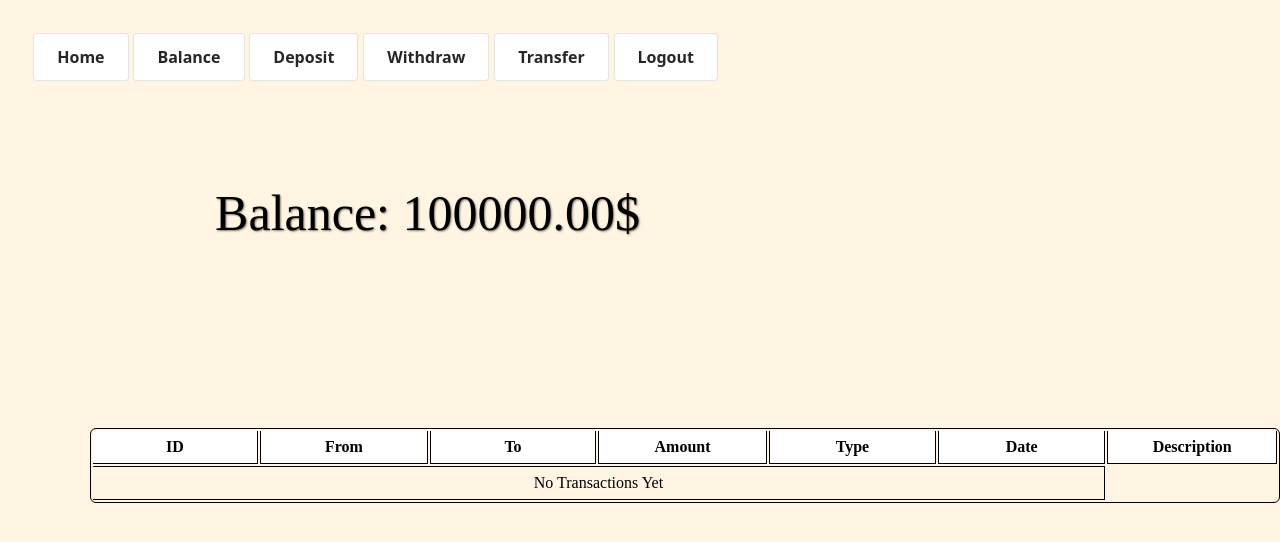
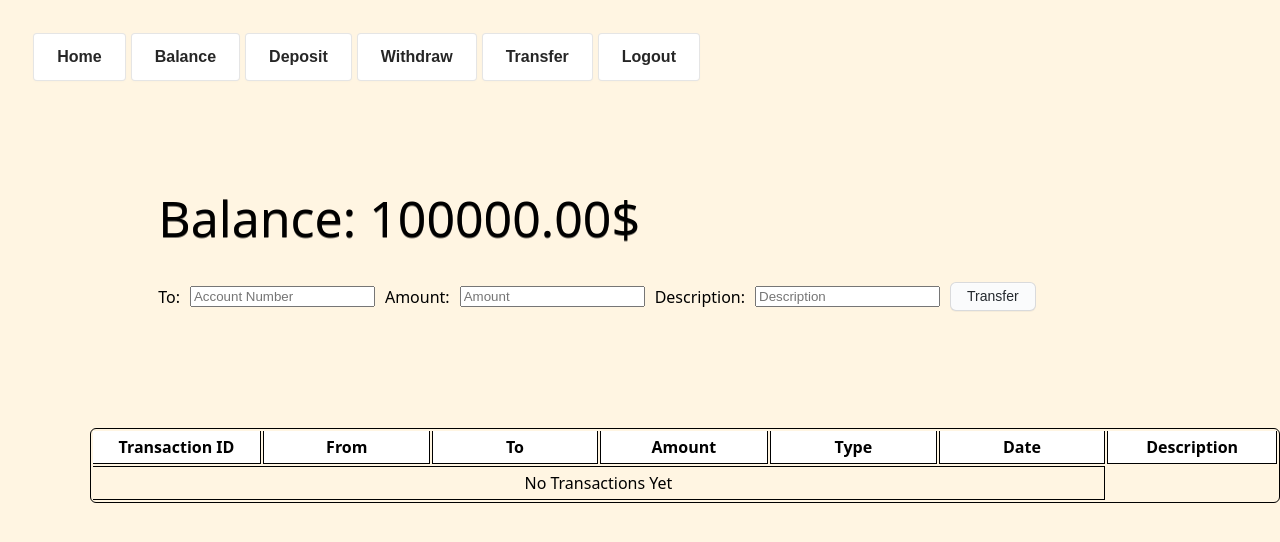
Before and after one commit to SunLaria/Bank-app, a Django app: page /transfer/ in a window 1280 px wide. Shown: the top 542 px of the page. Run offline with Django 4.2, Linux system fonts and the light colour scheme; a user stored in the database is signed in; data comes from the database, SQL or seed files in the repository; both versions use the stored data as it was after the commit; data that the repository does not hold is empty.

Commit message:
created a django ninja template-tag filter, for use with query-sets. added home route monthly account statistics - income/expense. more site style. added account action form for every nav-bar route which functions with API requests using Axios in JS. Implemented API responses into the template using url parameters. created a pre-configured database with admin account. clean code + cleaning comments.

```diff
--- a/bank_api/models.py
+++ b/bank_api/models.py
@@ -27,8 +27,6 @@ class Transaction(models.Model):
     from_account_number = models.IntegerField(blank=True, null=True)
     to_account_number = models.IntegerField(blank=True, null=True)
     amount = models.DecimalField(default=0, max_digits=20, decimal_places=2)
-    # current_balance = models.DecimalField(
-    #     max_digits=20, decimal_places=2, blank=True)
     date = models.DateField(auto_now_add=True)
     t_type = models.CharField(max_length=8, choices=[(
         "deposit", "Deposit"), ("withdraw", "Withdraw"), ("sent", "Sent"), ("received", "Received")], default="Null")
--- a/bank_ui/templatetags/filters.py
+++ b/bank_ui/templatetags/filters.py
@@ -1,11 +1,27 @@
 from django import template
+import datetime
 from django.db.models import Q
 
 register = template.Library()
 
 
-@register.filter(name="transactions_filter")
-def transactions_filter(queryset, filter_word):
+@register.filter(name="transactions_type_filter")
+def transactions_type_filter(queryset, filter_word):
     if filter_word == "transfer":
         return queryset.filter(Q(t_type="sent") | Q(t_type="received"))
     return queryset.filter(t_type=filter_word)
+
+
+@register.filter(name="filter_income_expense")
+def filter_income_expense(queryset, filter_word):
+    current_month = datetime.datetime.now().date().replace(day=1)
+    if filter_word == "income":
+        return sum([i.amount for i in queryset.filter(
+            Q(t_type="deposit") | Q(t_type="received"),
+            date__gte=current_month
+        )])
+    if filter_word == "expense":
+        return sum([i.amount for i in queryset.filter(
+            Q(t_type="withdraw") | Q(t_type="sent"),
+            date__gte=current_month
+        )])
--- a/bank_ui/urls.py
+++ b/bank_ui/urls.py
@@ -5,7 +5,7 @@ urlpatterns = [
     path('login/', views.login_view, name='login'),
     path('logout/', views.logout_view, name='logout'),
     path('register/', views.register_view, name='register'),
-    path('home/', views.home, name='home'),
+    path('', views.home, name='home'),
     path('balance/', views.balance, name='balance'),
     path('withdraw/', views.withdraw, name='withdraw'),
     path('deposit/', views.deposit, name='deposit'),
--- a/bank_ui/views.py
+++ b/bank_ui/views.py
@@ -5,11 +5,8 @@ from django.contrib.auth.decorators import login_required
 from django.contrib.auth.forms import UserCreationForm
 from django.contrib import messages
 from .forms import LoginForm
-from bank_api.models import Bank_Account, Transaction
+from bank_api.models import Bank_Account
 from .functions import random_bank_number
-
-
-# Create your views here.
 
 
 def login_view(request):
@@ -66,7 +63,7 @@ def home(request):
             return redirect('login')
 
 
-@ login_required(login_url="/login/")
+@login_required(login_url="/login/")
 def balance(request):
     if request.method == 'GET':
         if request.user.is_authenticated:
@@ -75,28 +72,28 @@ def balance(request):
             return redirect('login')
 
 
-@ login_required(login_url="/login/")
+@login_required(login_url="/login/")
 def deposit(request):
     if request.method == 'GET':
         if request.user.is_authenticated:
-            return render(request, 'deposit.html')
+            return render(request, 'deposit.html', {"msg": request.GET.get('msg', "")})
         else:
             return redirect('login')
 
 
-@ login_required(login_url="/login/")
+@login_required(login_url="/login/")
 def withdraw(request):
     if request.method == 'GET':
         if request.user.is_authenticated:
-            return render(request, 'withdraw.html')
+            return render(request, 'withdraw.html', {"msg": request.GET.get('msg', "")})
         else:
             return redirect('login')
 
 
-@ login_required(login_url="/login/")
+@login_required(login_url="/login/")
 def transfer(request):
     if request.method == 'GET':
         if request.user.is_authenticated:
-            return render(request, 'transfer.html')
+            return render(request, 'transfer.html', {"msg": request.GET.get('msg', "")})
         else:
             return redirect('login')
--- a/static/css/base.css
+++ b/static/css/base.css
@@ -1,5 +1,6 @@
 body{
     background-color: #fff5e2;
+    font-family: system-ui,-apple-system,system-ui,"Helvetica Neue",Helvetica,Arial,sans-serif;
 }
 
 
@@ -16,26 +17,24 @@ body{
     position: absolute;
     right: 50vw;
     top:23vh;
-    /* padding: 30px; */
-    /* display: flex; */
 }
 #account-info{
     display: flex;
     gap: 40px;
     font-size:x-large;
-    text-shadow: 1px 1px 2px rgba(0,0,0,0.5);
+    text-shadow: 0px 1px 0px rgba(0,0,0,0.5);
 }
 
 #home-user-balance{
     font-size:50px;
     position: relative;
     top: 10vh;
-    text-shadow: 1px 1px 2px rgba(0,0,0,0.5);
+    text-shadow: 0px 1px 0px rgba(0,0,0,0.5);
 }
 
 #user-balance{
     font-size:50px;
-    text-shadow: 1px 1px 2px rgba(0,0,0,0.5);
+    text-shadow: 0px 1px 0px rgba(0,0,0,0.5);
 }
 
 .table-div{
@@ -94,7 +93,6 @@ td:first-child, th:first-child {
   color: rgba(0, 0, 0, 0.85);
   cursor: pointer;
   display: inline-flex;
-  font-family: system-ui,-apple-system,system-ui,"Helvetica Neue",Helvetica,Arial,sans-serif;
   font-size: 16px;
   font-weight: 600;
   justify-content: center;
@@ -130,3 +128,86 @@ td:first-child, th:first-child {
   color: rgba(0, 0, 0, 0.65);
   transform: translateY(0);
 }
+
+
+#month-statistics-tab{
+    text-shadow: 0px 1px 0px rgba(0,0,0,0.5);
+    position: relative;
+    top:30vh;
+}
+
+
+#month-statistics-tab-header{
+    font-size:25px;
+}
+
+#month-statistics-tab-income, #month-statistics-tab-expense{
+    font-size:17px;
+}
+
+
+#action-form{
+    position: absolute;
+    display: flex;
+    flex-direction: row;
+    gap: 10px;
+    margin-top: 30px;
+    align-items: center;
+}
+
+#action-message{
+    flex-shrink: 0;
+}
+
+
+.helptext{
+    display: block;
+    margin-bottom: 10px;
+}
+
+
+.button {
+  appearance: none;
+  background-color: #FAFBFC;
+  border: 1px solid rgba(27, 31, 35, 0.15);
+  border-radius: 6px;
+  box-shadow: rgba(27, 31, 35, 0.04) 0 1px 0, rgba(255, 255, 255, 0.25) 0 1px 0 inset;
+  box-sizing: border-box;
+  color: #24292E;
+  cursor: pointer;
+  display: inline-block;
+  font-size: 14px;
+  font-weight: 500;
+  line-height: 15px;
+  list-style: none;
+  padding: 6px 16px;
+  position: relative;
+  transition: background-color 0.2s cubic-bezier(0.3, 0, 0.5, 1);
+  user-select: none;
+  vertical-align: middle;
+  white-space: nowrap;
+  word-wrap: break-word;
+}
+
+.button:hover {
+  background-color: #F3F4F6;
+  text-decoration: none;
+  transition-duration: 0.1s;
+}
+
+.button:disabled {
+  background-color: #FAFBFC;
+  border-color: rgba(27, 31, 35, 0.15);
+  color: #959DA5;
+  cursor: default;
+}
+
+.button:active {
+  background-color: #EDEFF2;
+  box-shadow: rgba(225, 228, 232, 0.2) 0 1px 0 inset;
+  transition: none 0s;
+}
+
+.button:focus {
+  outline: 1px transparent;
+}
--- /dev/null
+++ b/static/js/functions.js
@@ -0,0 +1,18 @@
+
+function getCSRFToken() {
+    const cookieString = document.cookie;
+    const cookies = cookieString.split(';');
+    let csrfToken = null;
+
+    cookies.forEach(cookie => {
+        const cookieParts = cookie.trim().split('=');
+        const cookieName = cookieParts[0];
+        const cookieValue = cookieParts[1];
+
+        if (cookieName === 'csrftoken') {
+            csrfToken = cookieValue;
+        }
+    });
+
+    return csrfToken;
+}
--- a/templates/balance.html
+++ b/templates/balance.html
@@ -10,7 +10,7 @@
 <table class="transactions-history-table">
     <thead>
         <tr>
-            <th>ID</th>
+            <th>Transaction ID</th>
             <th>Amount</th>
             <th>Type</th>
             <th>Date</th>
@@ -30,9 +30,9 @@
                         {% endif %}
                         {{ transaction.amount }}
                     </td>
-                    <td>{{ transaction.t_type }}</td>
+                    <td>{{ transaction.t_type|title }}</td>
                     <td>{{ transaction.date }}</td>
-                    <td>{{ transaction.description }}</td>
+                    <td>{{ transaction.description|title }}</td>
                 </tr>
             {% endfor %}
         {% else %}
--- a/templates/base.html
+++ b/templates/base.html
@@ -7,7 +7,7 @@
     <title>{% block Title %}{% endblock %}</title>
     <link rel="stylesheet" href="{% static 'css/base.css' %}">
     <script src="https://cdn.jsdelivr.net/npm/axios/dist/axios.min.js"></script>
-    <script src="{% static 'js/account_actions.js' %}"></script>
+    <script src="{% static 'js/functions.js' %}"></script>
 </head>
 <body>
     <div id="root">
@@ -30,5 +30,6 @@
         {% block Content %}{% endblock %}
         </div>
     </div>
+    {% block JavaScript %}{% endblock %}
 </body>
 </html>
--- a/templates/register.html
+++ b/templates/register.html
@@ -8,7 +8,7 @@
 <form action="{% url 'register' %}" method="POST">
  {% csrf_token %}
  {{ register_form }}
- <input type="submit" value="Register">
+ <input type="submit" class="button" value="Register">
 </form>
 
 {% if messages %}
--- a/templates/transfer.html
+++ b/templates/transfer.html
@@ -8,11 +8,20 @@
 
 {% block Content %}
 <div id="user-balance">Balance: {{ request.user.bank_account.balance }}$</div>
+<div id="action-form">
+    <label for="to-account">To:</label>
+    <input type="number" id="to-account" placeholder="Account Number">
+    <label for="amount">Amount:</label>
+    <input type="number" id="amount" placeholder="Amount">
+    <label for="description">Description:</label>
+    <input type="text" id="description" placeholder="Description">
+    <button onclick="transferAction()" class="button">Transfer</button>
+    <div id="action-message">{{ msg }}</div>
 <div class="table-div">
 <table class="transactions-history-table">
     <thead>
         <tr>
-            <th>ID</th>
+            <th>Transaction ID</th>
             <th>From</th>
             <th>To</th>
             <th>Amount</th>
@@ -22,22 +31,22 @@
         </tr>
     </thead>
     <tbody>
-        {% if request.user.bank_account.transaction_set.all|transactions_filter:"transfer"|length > 0 %}
-        {% for transaction in request.user.bank_account.transaction_set.all|transactions_filter:"transfer" %}
+        {% if request.user.bank_account.transaction_set.all|transactions_type_filter:"transfer"|length > 0 %}
+        {% for transaction in request.user.bank_account.transaction_set.all|transactions_type_filter:"transfer" %}
                 <tr>
                     <td>{{ transaction.transaction_id }}</td>
                     <td>{{ transaction.from_account_number }}</td>
                     <td>{{ transaction.to_account_number }}</td>
                     <td>
                         {% if transaction.t_type == "sent" %}
-                            -{{ transaction.amount }}
+                            - {{ transaction.amount }}
                         {% else %}
-                            +{{ transaction.amount }}
+                            + {{ transaction.amount }}
                         {% endif %}
                     </td>
-                    <td>{{ transaction.t_type }}</td>
+                    <td>{{ transaction.t_type|title }}</td>
                     <td>{{ transaction.date }}</td>
-                    <td>{{ transaction.description }}</td>
+                    <td>{{ transaction.description|title }}</td>
                 </tr>
             {% endfor %}
         {% else %}
@@ -49,3 +58,24 @@
 </table>
 </div>
 {% endblock %}
+{% block JavaScript %}
+<script>
+    function transferAction(){
+        let amountElement = document.getElementById("amount");
+        let descriptionElement = document.getElementById("description");
+        let ToAccountElement = document.getElementById("to-account")
+        axios.post('/api/transfer/', {amount: Number(amountElement.value), to_account_number:ToAccountElement.value, description: descriptionElement.value},{headers: {
+            'X-CSRFTOKEN': getCSRFToken()}})
+        .then((response)=>{
+            console.log(response.data);
+            amountElement.value = ""
+            descriptionElement.value = ""
+            let currentUrl = window.location.href;
+            let cleanURL = currentUrl.split('?')[0]
+            const urlWithParams = new URL(cleanURL);
+            urlWithParams.searchParams.append("msg", response.data.result)
+            window.location.replace(urlWithParams)
+            })
+    }
+</script>
+{% endblock %}
```
Also changed, not shown: bank_api/views.py (+2 -23 lines), bank_ui/forms.py (+0 -7 lines), static/js/account_actions.js (deleted, +0 -43 lines), templates/deposit.html (+33 -6 lines), templates/home.html (+7 -1 lines), templates/login.html (+4 -4 lines), templates/withdraw.html (+32 -5 lines), db.sqlite3, requirements.txt (line endings or trailing spaces).
